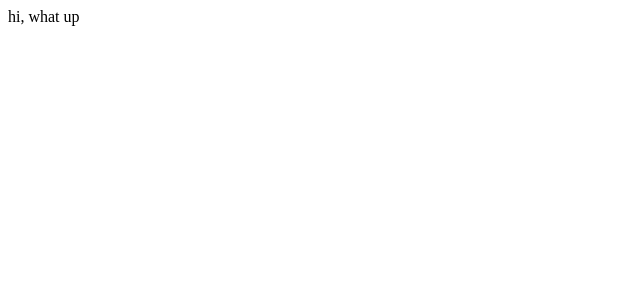
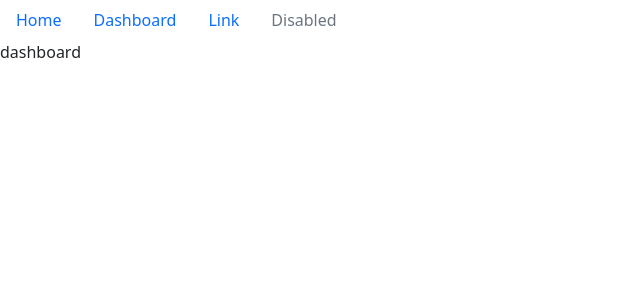
Before and after one commit to cgtodd85/pantry-power, a React (Create React App) app in the folder client/: page /dashboard in a window 1280 px wide. Shown: the top 300 px of the page, without its empty margins (0-640 px from the left). Built offline with nearby package versions, Linux system fonts and the light colour scheme.

Commit message:
react-bootstrap and initial router

```diff
--- a/client/src/App.js
+++ b/client/src/App.js
@@ -1,5 +1,20 @@
+import React from "react";
+import { BrowserRouter as Router, Route, Switch } from "react-router-dom";
+import Navigator from "./components/Navigator";
+import Home from "./pages/Home";
+import Dashboard from "./pages/Dashboard";
+
 function App() {
-  return <div className="App">hi, what up</div>;
+  return (
+    <Router>
+      <Navigator />
+      <Switch>
+        <Route exact path="/" component={Home} />
+        <Route exact path="/home" component={Home} />
+        <Route exact path="/dashboard" component={Dashboard} />
+      </Switch>
+    </Router>
+  );
 }
 
 export default App;
--- /dev/null
+++ b/client/src/components/Navigator.js
@@ -0,0 +1,28 @@
+import React from "react";
+import Nav from "react-bootstrap/Nav";
+
+function Navigator() {
+  return (
+    <Nav
+      activeKey="/home"
+      onSelect={(selectedKey) => alert(`selected ${selectedKey}`)}
+    >
+      <Nav.Item>
+        <Nav.Link href="/home">Home</Nav.Link>
+      </Nav.Item>
+      <Nav.Item>
+        <Nav.Link eventKey="/dashboard">Dashboard</Nav.Link>
+      </Nav.Item>
+      <Nav.Item>
+        <Nav.Link eventKey="link-2">Link</Nav.Link>
+      </Nav.Item>
+      <Nav.Item>
+        <Nav.Link eventKey="disabled" disabled>
+          Disabled
+        </Nav.Link>
+      </Nav.Item>
+    </Nav>
+  );
+}
+
+export default Navigator;
--- a/client/src/index.js
+++ b/client/src/index.js
@@ -1,6 +1,7 @@
 import React from "react";
 import ReactDOM from "react-dom";
 import App from "./App";
+import "bootstrap/dist/css/bootstrap.min.css";
 
 ReactDOM.render(
   <React.StrictMode>
--- /dev/null
+++ b/client/src/pages/Dashboard.js
@@ -0,0 +1,7 @@
+import React from "react";
+
+function Dashboard() {
+  return <div>dashboard</div>;
+}
+
+export default Dashboard;
--- /dev/null
+++ b/client/src/pages/Home.js
@@ -0,0 +1,7 @@
+import React from "react";
+
+function Home() {
+  return <div>home</div>;
+}
+
+export default Home;
```
Also changed, not shown: 1 other file (tests, documents, lock files or other folders).
